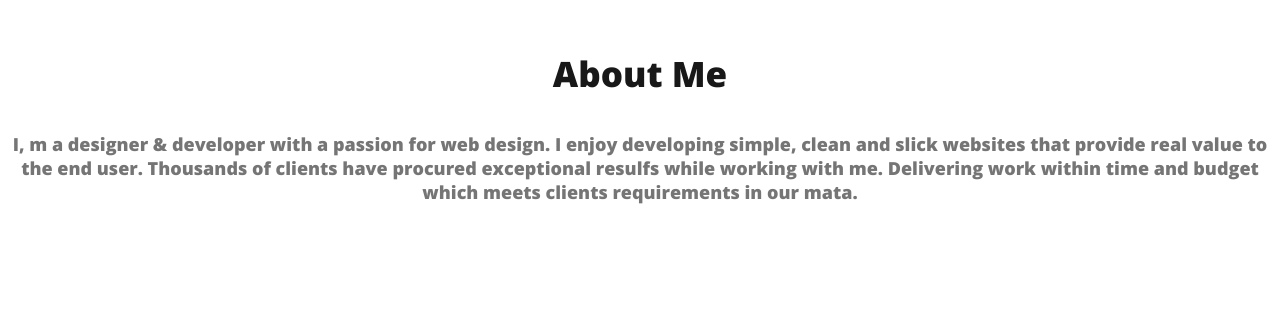
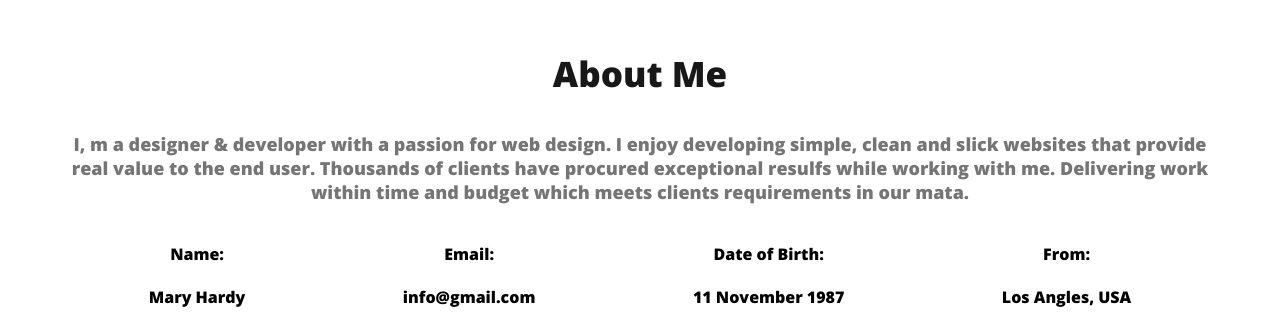
Before and after one commit to RafeL999/developer-portfolio, a plain HTML site: page index.html in a window 1280 px wide. Shown: the part 1238-1570 px from the top of the page. Before the commit the page ends 1460 px from the top, so only its background shows below. Drawn offline with nearby package versions, Linux system fonts and the light colour scheme.

Commit message:
added about section's info

```diff
--- a/index.html
+++ b/index.html
@@ -34,6 +34,26 @@
          <section class="about"></section>
          <h3 class="section-title">About Me</h3>
          <p class="section-description">I, m a designer & developer with a passion for web design. I enjoy developing simple, clean and slick websites that provide real value to the end user. Thousands of clients have procured exceptional resulfs while working with me. Delivering work within time and budget which meets clients requirements in our mata.</p>
+         <div class="about-info-container">
+            <!--.about-info*4>h4.info-title+p.info-description-->
+            <div class="about-info">
+                <h4 class="info-title">Name:</h4>
+                <p class="info-description">Mary Hardy</p>
+            </div>
+            <div class="about-info">
+                <h4 class="info-title">Email:</h4>
+                <p class="info-description">info@gmail.com</p>
+            </div>
+            <div class="about-info">
+                <h4 class="info-title">Date of Birth:</h4>
+                <p class="info-description">11 November 1987</p>
+            </div>
+            <div class="about-info">
+                <h4 class="info-title">From:</h4>
+                <p class="info-description">Los Angles, USA</p>
+            </div>
+
+         </div>
     </main>
     <footer>
 
--- a/style.css
+++ b/style.css
@@ -91,6 +91,10 @@ nav a{
 }
 
 /* Main Section styles*/
+main{
+   max-width: 1140px;
+   margin: 0 auto;
+}
 
 /* About section styles */
 .about{
@@ -99,3 +103,11 @@ nav a{
     background: #FFF8F3;
     margin: 130px 0;
 }
+
+.about-info-container{
+    display: flex;
+    justify-content: space-around;
+}
+.about-info{
+    text-align: center;
+}
```
